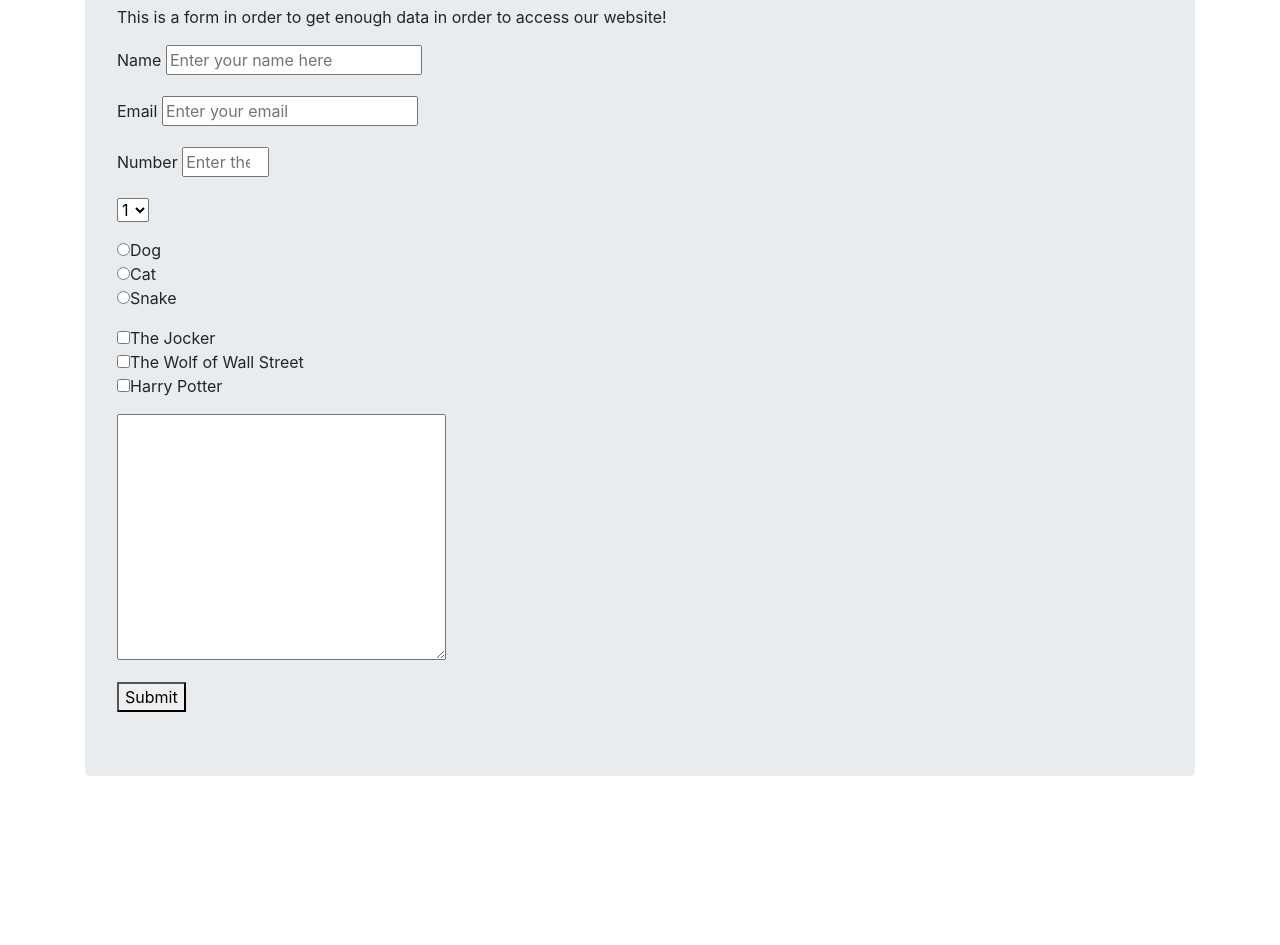
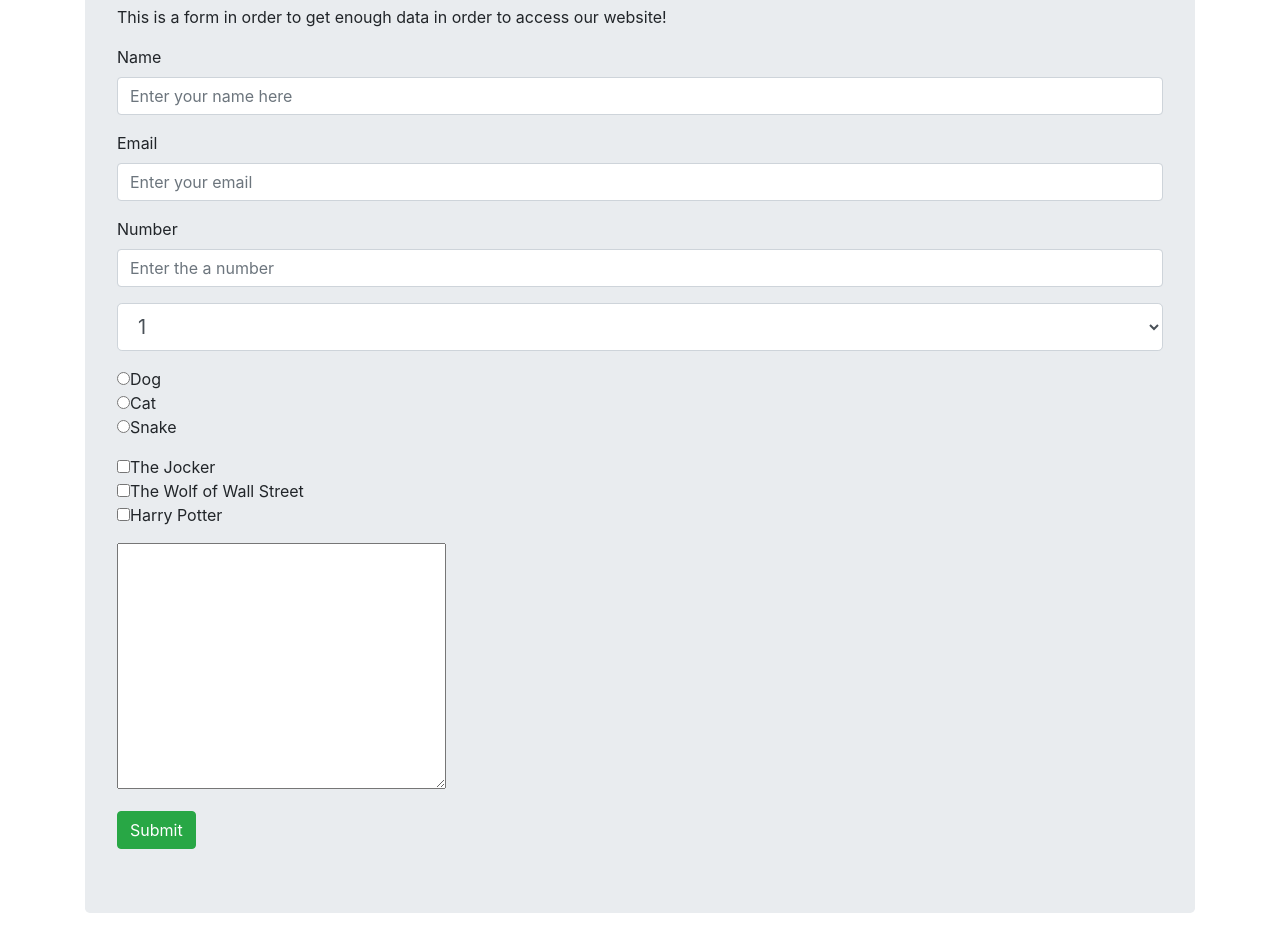
Before and after one commit to fivan18/CV-IUGS, a plain HTML site: page index.html in a window 1280 px wide. Shown: the part 115-1060 px from the top of the page. Before the commit the page ends 923 px from the top, so only its background shows below. Drawn offline with nearby package versions, Linux system fonts and the light colour scheme.

Commit message:
Adding Bootstrap elements to the page

```diff
--- a/index.html
+++ b/index.html
@@ -18,21 +18,21 @@
           <form id="survey-form" type="submit">
             <div class="form-group">
                 <label for="name-label" id="name-label">Name </label>
-                <input type="text" name="name" id="name"  placeholder="Enter your name here" required>
+                <input type="text" name="name" id="name"  placeholder="Enter your name here"  class="form-control" required>
             </div>
 
             <div class="form-group">
                 <label for="email-label" id="email-label">Email </label>
-                <input type="email" name="email" id="email" placeholder="Enter your email" required>
+                <input type="email" name="email" id="email" placeholder="Enter your email" class="form-control" required>
             </div>
 
               <div class="form-group">
                   <label for="number-labe" id="number-label">Number</label>
-                  <input type="number" name="number" id="number" min="1" max="10" placeholder="Enter the a number">
+                  <input type="number" name="number" id="number" min="1" max="10" class="form-control" placeholder="Enter the a number">
               </div>
 
               <div class="form-group">
-                <select name="" id="dropdown">
+                <select name="" id="dropdown" class="form-control form-control-lg">
                   <option value="1">1</option>
                   <option value="2">2</option>
                   <option value="3">3</option>
@@ -55,7 +55,7 @@
                 <textarea  cols="30" rows="10"></textarea>
               </div>
 
-              <button type="submit" id="submit">Submit</button>
+              <button type="submit" id="submit" class="btn btn-success">Submit</button>
           </form>
       </div>
 
```
